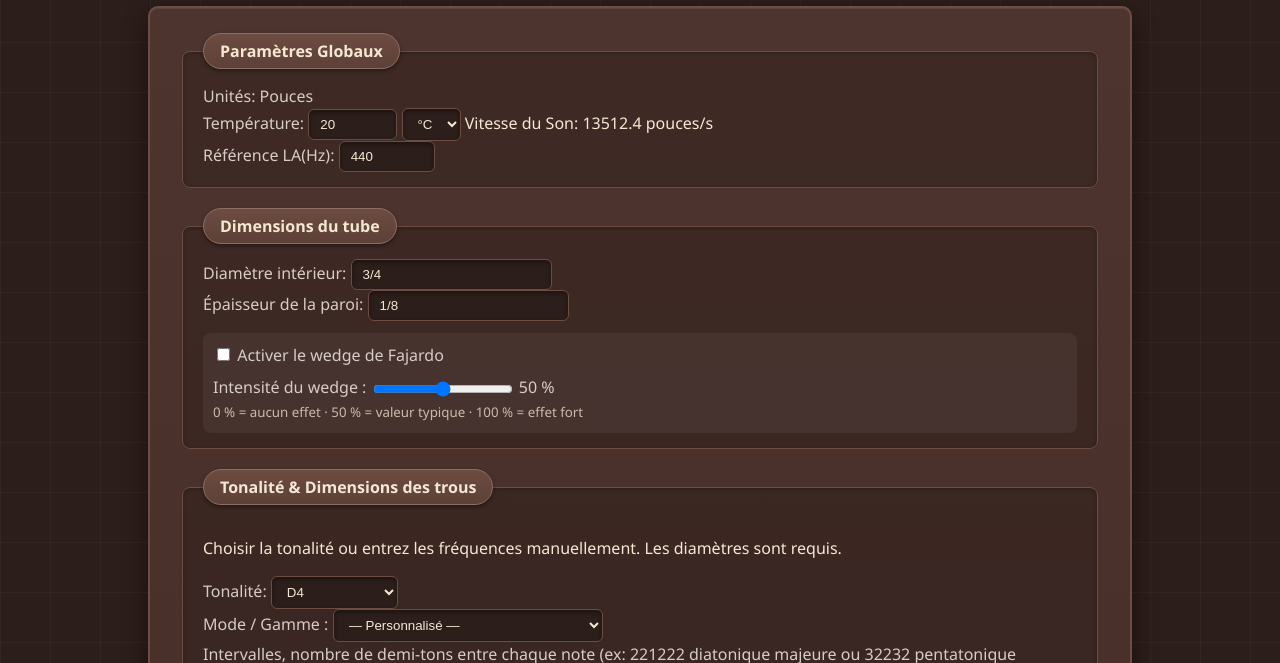
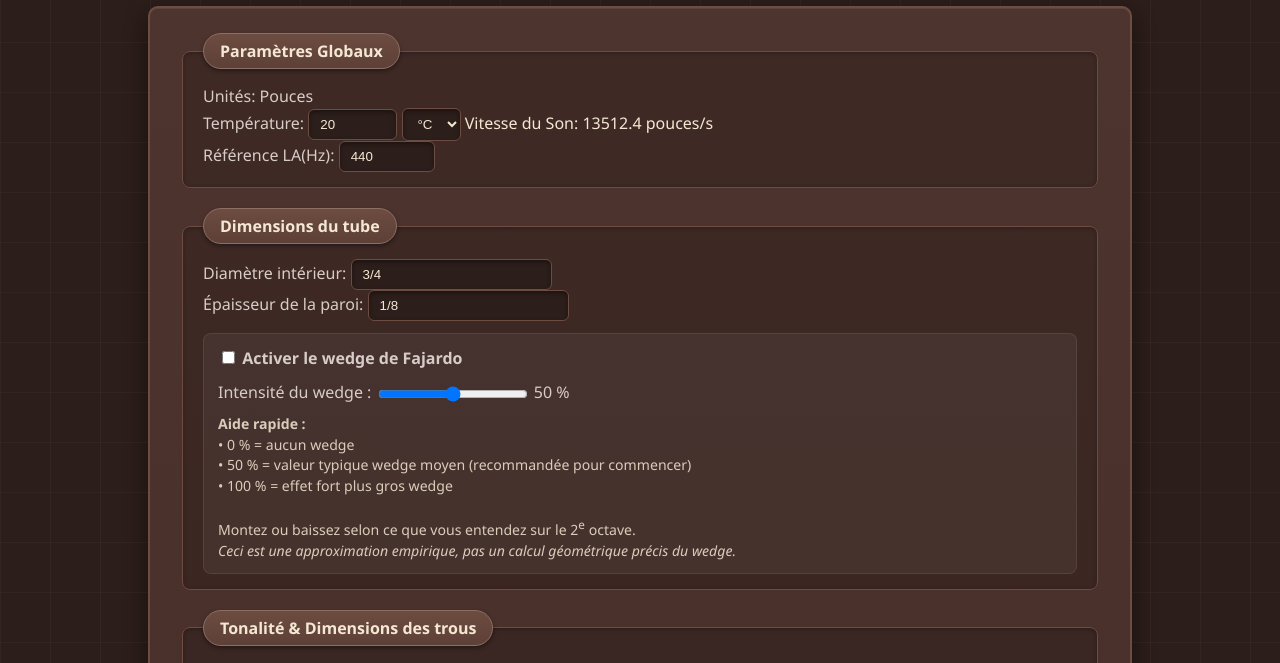
Before and after one commit to MrFriendlyBen/Flutomat-Francais, a plain HTML site: page index.html in a window 1280 px wide. Shown: the part 108-771 px from the top of the page. Drawn offline with Linux system fonts and the light colour scheme.

Commit message:
Version 3.8.1

```diff
--- a/index.html
+++ b/index.html
@@ -47,20 +47,28 @@
                 <label for="wallThickness">Épaisseur de la paroi:</label>
                 <input type="text" name="wallThickness" id="wallThickness" value="1/8" required>
             </div>
-            <div style="margin-top: 12px; padding: 10px; background: rgba(255,255,255,0.05); border-radius: 8px;">
-                <label>
+            <div style="margin-top: 12px; padding: 12px 14px; background: rgba(255,255,255,0.05); border-radius: 8px; border: 1px solid rgba(255,255,255,0.08);">
+    			<label style="font-weight: 600;">
         			<input type="checkbox" id="fajardoWedge">
         			Activer le wedge de Fajardo
     			</label>
-                <br>
-                <label style="display:block; margin-top:8px;">
+
+    			<div style="margin-top: 10px;">
+        			<label>
             			Intensité du wedge :
-                    <input type="range" id="wedgeIntensity" min="0" max="100" value="50" style="width:140px; vertical-align:middle;">
+            			<input type="range" id="wedgeIntensity" min="0" max="100" value="50" style="width: 150px; vertical-align: middle;">
             			<span id="wedgeValue">50 %</span>
         			</label>
-                <small style="display:block; opacity:0.75; margin-top:4px;">
-                    0 % = aucun effet · 50 % = valeur typique · 100 % = effet fort
-                </small>
+    			</div>
+
+    			<div style="margin-top: 10px; font-size: 0.88em; line-height: 1.45; opacity: 0.85;">
+        			<strong>Aide rapide :</strong><br>
+        			• 0 % = aucun wedge<br>
+        			• 50 % = valeur typique wedge moyen (recommandée pour commencer)<br>
+        			• 100 % = effet fort plus gros wedge<br><br>
+        			Montez ou baissez selon ce que vous entendez sur le 2<sup>e</sup> octave.<br>
+        			<em>Ceci est une approximation empirique, pas un calcul géométrique précis du wedge.</em>
+    			</div>
 			</div>
         </fieldset>
 
```
Lines whose indentation alone changed are shown as unchanged.
